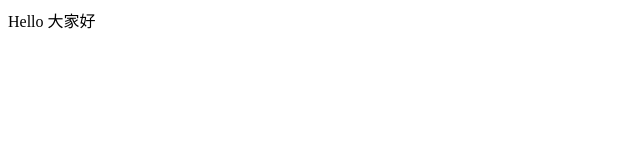
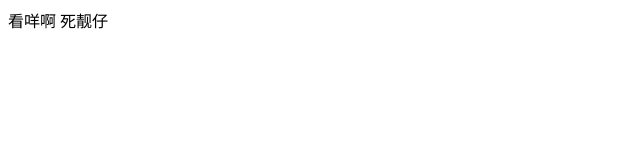
Before and after one commit to chencew/chencew.github.io, a plain HTML site: page index.html in a window 1280 px wide. Shown: the full height of the page, 0-640 px from the left. Drawn offline with Linux system fonts and the light colour scheme.

Commit message:
Update index.html

```diff
--- a/index.html
+++ b/index.html
@@ -1,3 +1,3 @@
-<p>Hello 大家好</p>
+<p>看咩啊 死靓仔</p>
 <p> </p>
 <p>
```
